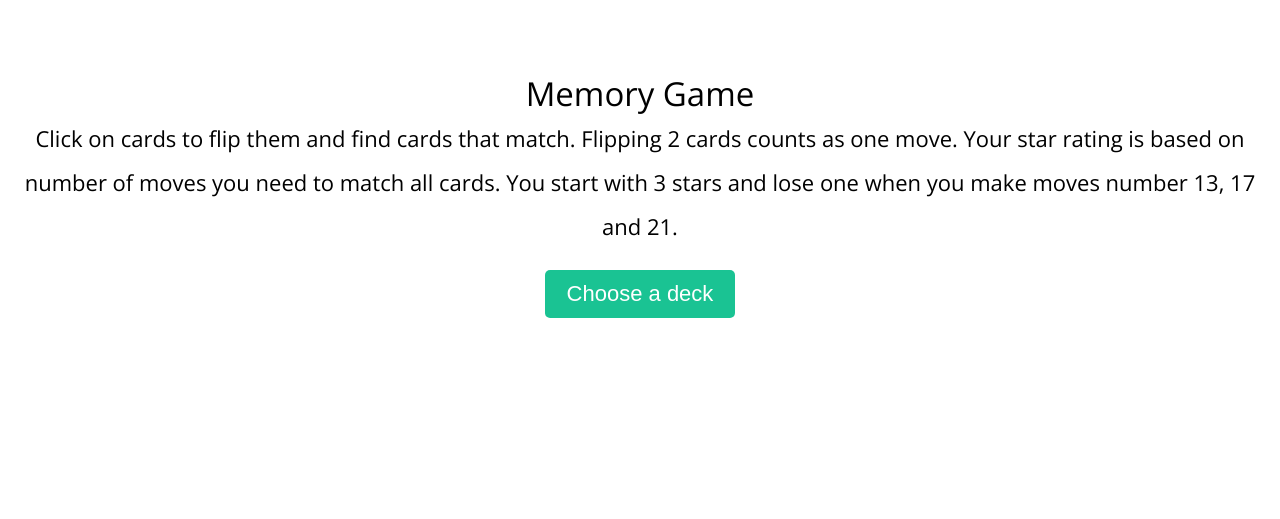
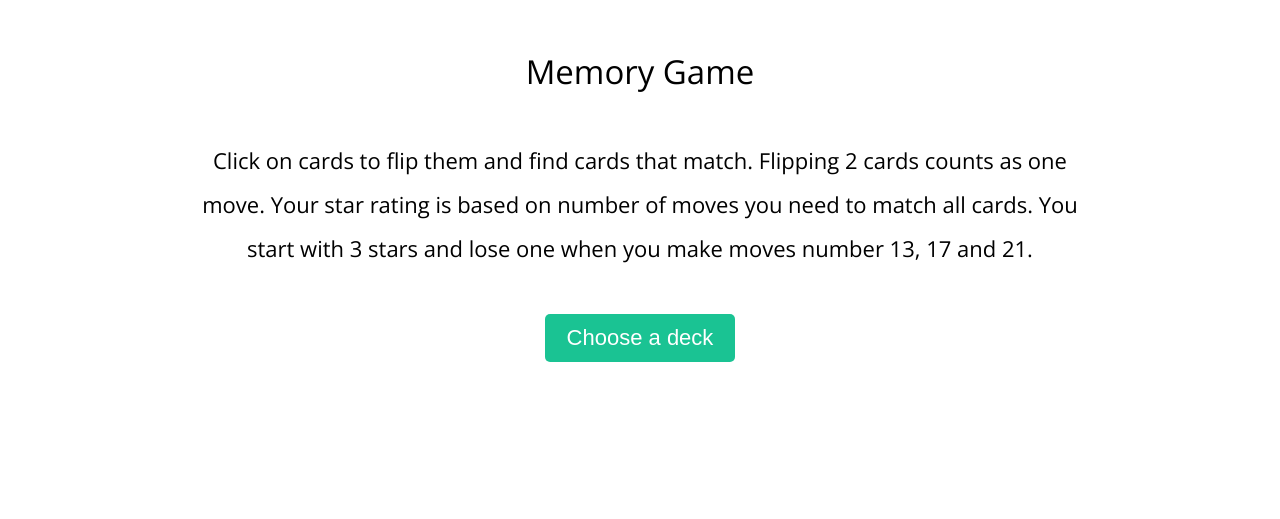
Before and after one commit to lukaszrozej/memory-game, a plain HTML site: page index.html in a window 1280 px wide. Shown: the part 194-713 px from the top of the page. Drawn offline with nearby package versions, Linux system fonts and the light colour scheme.

Commit message:
fix: Set max-width to p in help modal

```diff
--- a/css/style.css
+++ b/css/style.css
@@ -259,6 +259,7 @@ h1 {
 
 .modal-item {
   margin: 1rem auto;
+  max-width: 40em;
 }
 
 .decks {
--- a/index.html
+++ b/index.html
@@ -58,8 +58,8 @@
       <button class="modal-item play">Play!</button>
     </section>
     <section class="help-info">
-      <h2>Memory Game</h2>
-      <p>
+      <h2 class="modal-item">Memory Game</h2>
+      <p class="modal-item">
         Click on cards to flip them and find cards that match.
         Flipping 2 cards counts as one move.
         Your star rating is based on number of moves you need to match all cards.
```
